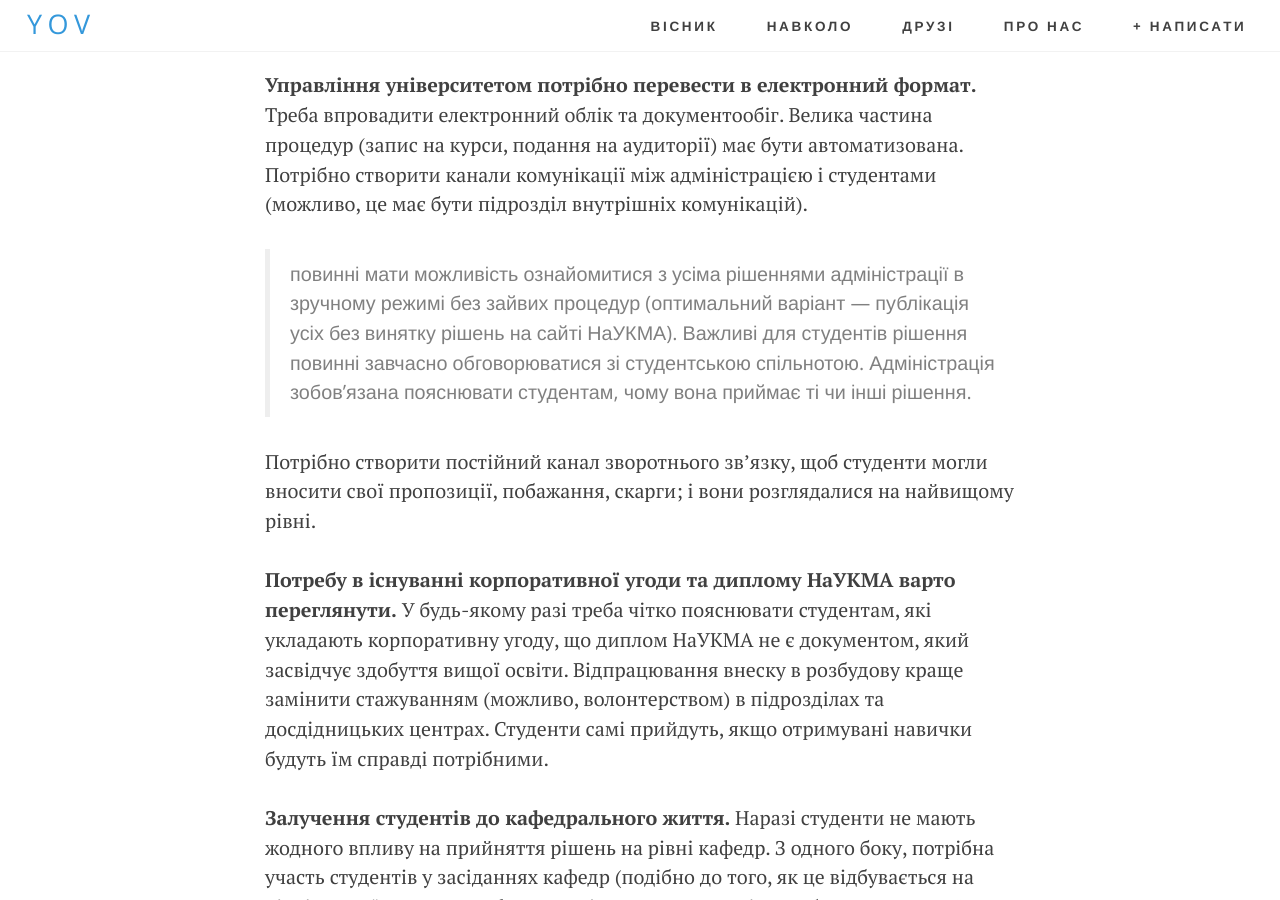
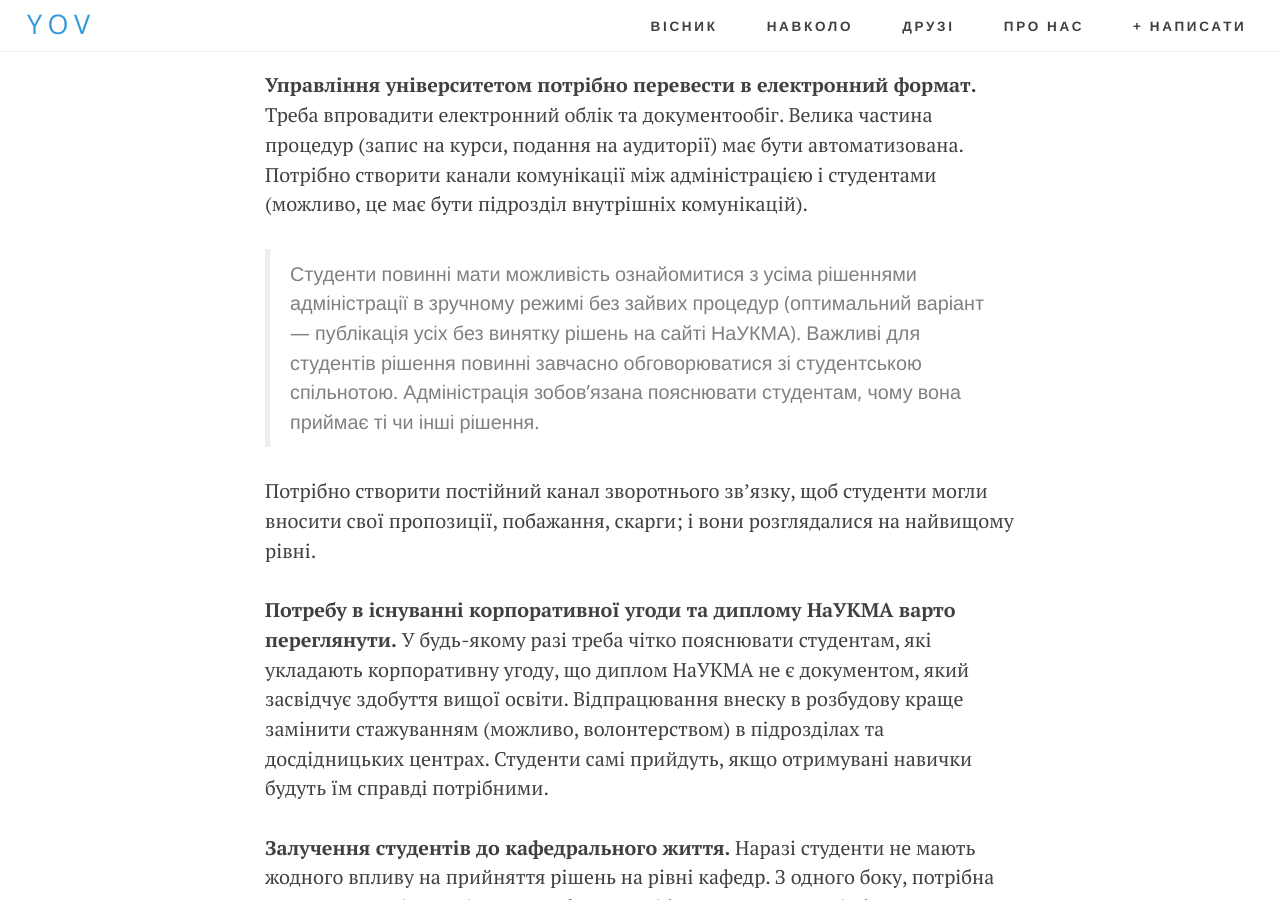
Before and after one commit to boretskyi/boretskyi.github.io, a Jekyll site: the page built from _posts/2015-08-28-students-open-letter.md, in a window 1280 px wide and 900 px high, scrolled down 3556 px. Built offline with Jekyll 4.4.1, drawn with Linux system fonts in a browser that asks for light colours; nearby versions of some CDN libraries; comment, search, counter and statistics services are not loaded.

Commit message:
We accidentally a word

```diff
--- a/_posts/2015-08-28-students-open-letter.md
+++ b/_posts/2015-08-28-students-open-letter.md
@@ -52,7 +52,7 @@
 **Управління університетом потрібно перевести в електронний формат.** Треба впровадити електронний облік та документообіг. Велика частина процедур (запис на курси, подання на аудиторії) має бути автоматизована.
 Потрібно створити канали комунікації між адміністрацією і студентами (можливо, це має бути підрозділ внутрішніх комунікацій).
 
->  повинні мати можливість ознайомитися з усіма рішеннями адміністрації в зручному режимі без зайвих процедур (оптимальний варіант — публікація усіх без винятку рішень на сайті НаУКМА). Важливі для студентів рішення повинні завчасно обговорюватися зі студентською спільнотою. Адміністрація зобов’язана пояснювати студентам, чому вона приймає ті чи інші рішення.
+> Студенти повинні мати можливість ознайомитися з усіма рішеннями адміністрації в зручному режимі без зайвих процедур (оптимальний варіант — публікація усіх без винятку рішень на сайті НаУКМА). Важливі для студентів рішення повинні завчасно обговорюватися зі студентською спільнотою. Адміністрація зобов’язана пояснювати студентам, чому вона приймає ті чи інші рішення.
 
 Потрібно створити постійний канал зворотнього зв’язку, щоб студенти могли вносити свої пропозиції, побажання, скарги; і вони розглядалися на найвищому рівні.
 
```
